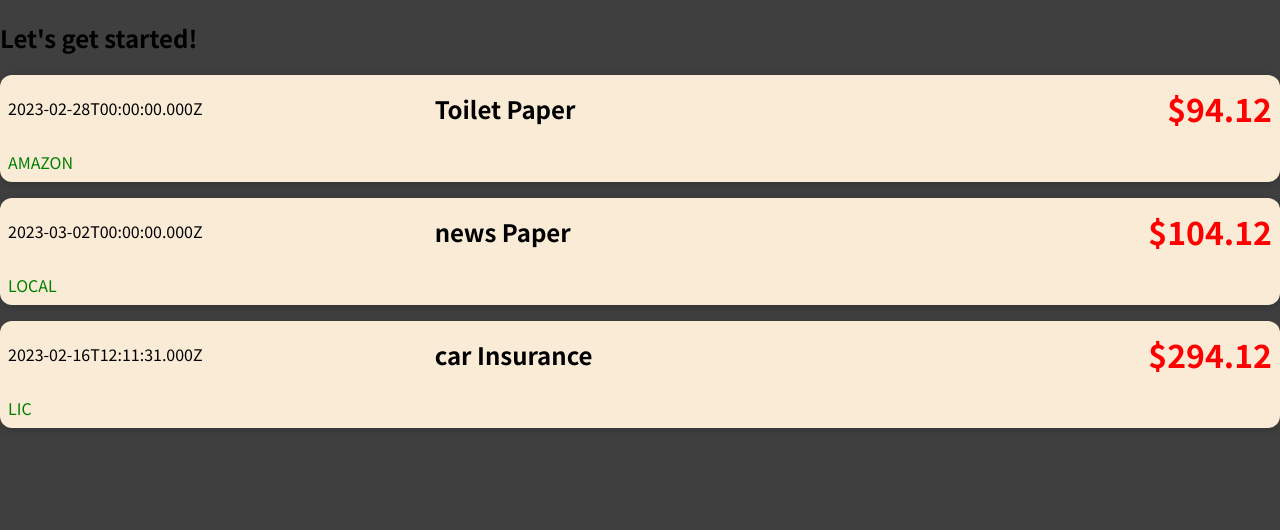
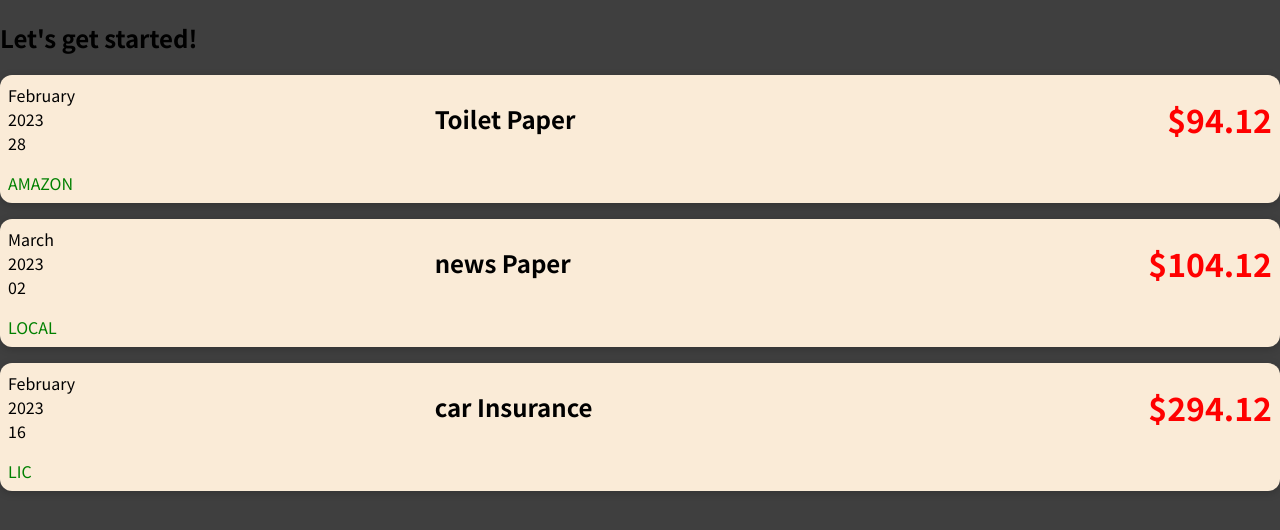
Before and after one commit to Shashank290798/React, a JavaScript app: page / in a window 1280 px wide. Shown: the top 530 px of the page. Built offline with nearby package versions, Linux system fonts and the light colour scheme.

Commit message:
second commit

```diff
--- a/src/App.js
+++ b/src/App.js
@@ -32,19 +32,19 @@
         amount={expenses[0].amount}
         date={expenses[0].date}
         location={expenses[0].location}
-      ></ExpenseItem>
+      />
       <ExpenseItem
         title={expenses[1].title}
         amount={expenses[1].amount}
         date={expenses[1].date}
         location={expenses[1].location}
-      ></ExpenseItem>
+      />
       <ExpenseItem
         title={expenses[2].title}
         amount={expenses[2].amount}
         date={expenses[2].date}
         location={expenses[2].location}
-      ></ExpenseItem>
+      />
     </div>
   );
 }
--- /dev/null
+++ b/src/components/ExpenseDate.js
@@ -0,0 +1,15 @@
+function ExpenseDate(props) {
+  const month = props.date.toLocaleString("en-US", { month: "long" });
+  const day = props.date.toLocaleString("en-US", { day: "2-digit" });
+  const year = props.date.getFullYear();
+
+  return (
+    <div>
+      <div>{month}</div>
+      <div>{year}</div>
+      <div>{day}</div>
+    </div>
+  );
+}
+
+export default ExpenseDate;
--- a/src/components/ExpenseItem.js
+++ b/src/components/ExpenseItem.js
@@ -1,14 +1,16 @@
-import './ExpenseItem.css'
+import ExpenseDate from "./ExpenseDate";
+import "./ExpenseItem.css";
 
 function ExpenseItem(props) {
+
   return (
-    <div className='expense-item'>
-      <div>{props.date.toISOString()}</div>
-      <div className='expense-item_description'>
+    <div className="expense-item">
+    <ExpenseDate date={props.date}/>
+      <div className="expense-item_description">
         <h2>{props.title}</h2>
       </div>
-      <div className='expense-item_price'>${props.amount}</div>
-      <div className='expense-item_location'>{props.location}</div>
+      <div className="expense-item_price">${props.amount}</div>
+      <div className="expense-item_location">{props.location}</div>
     </div>
   );
 }
```
